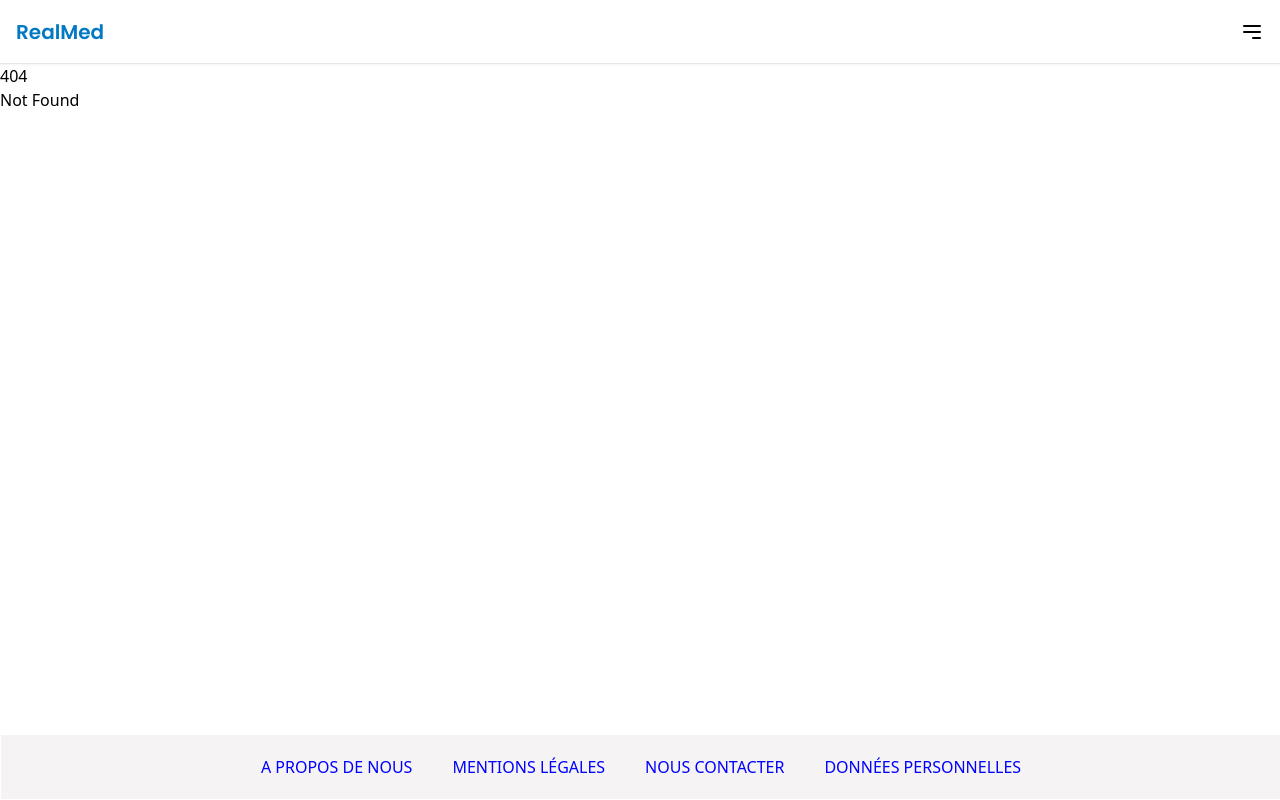
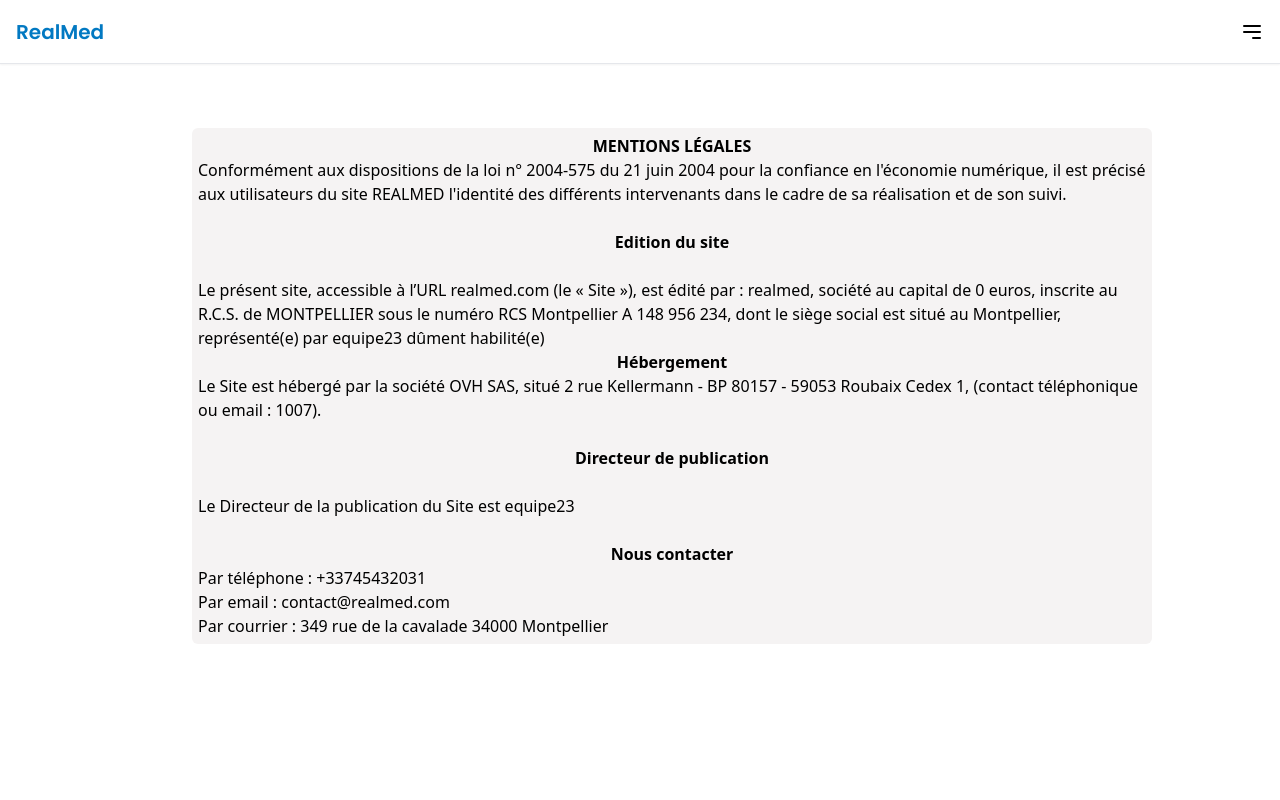
Before and after one commit to KuciaGuillaume/RealMed, a SvelteKit app in the folder front/: page /legal_notices in a window 1280 px wide. Before the commit this address had no page. Built offline with nearby package versions, Linux system fonts and the light colour scheme.

Commit message:
fix footer

```diff
--- a/front/src/lib/components/Footer.svelte
+++ b/front/src/lib/components/Footer.svelte
@@ -1,9 +1,9 @@
 <div
-    class="fixed bottom-px left-px min-h-16 text-center align-text-bottom flex items-center justify-center bg-cgray"
+    class="bottom-px left-px min-h-16 text-center align-text-bottom flex items-center justify-center bg-cgray"
     style="color:blue; text-transform:uppercase; overflow-x:hidden; width:100%"
 >
-    <span><a href="apropos">A propos de nous</a></span>
-    <span class="ml-10"><a href="mentions_legales">Mentions légales</a></span>
-    <span class="mx-10"><a href="nous_contacter">Nous contacter</a></span>
-    <span><a href="donnees_personnel">Données personnelles</a></span>
+    <span><a href="about">A propos de nous</a></span>
+    <span class="ml-10"><a href="legal_notices">Mentions légales</a></span>
+    <span class="mx-10"><a href="contact_us">Nous contacter</a></span>
+    <span><a href="personal_data">Données personnelles</a></span>
 </div>
--- a/front/src/lib/components/Header.svelte
+++ /dev/null
@@ -1,9 +0,0 @@
-<header
-    class="w-screen absolute top-px left-px min-h-16 align-text-bottom flex items-center bg-cgray"
->
-    <div class="target:shadow-lg pl-6">
-        <a href="/" class="text-blue-600 visited:text-purple-600 ...">
-            Accueil
-        </a>
-    </div>
-</header>
--- a/front/src/routes/+layout.svelte
+++ b/front/src/routes/+layout.svelte
@@ -7,5 +7,4 @@
 <div class="flex flex-col w-full">
   <NavBar />
   <slot />
-  <Footer />
 </div>
--- a/front/src/routes/+page.svelte
+++ b/front/src/routes/+page.svelte
@@ -4,6 +4,7 @@
   import NewsFeed from "$lib/components/NewsFeed/NewsFeed.svelte";
   import FaqContainer from "$lib/components/Faq/FaqContainer.svelte";
   import SearchPanel from "$lib/components/SearchPanel/SearchPanel.svelte";
+  import Footer from "$lib/components/Footer.svelte";
 
   $: drug = $page.url.searchParams.get("drug");
   $: condition = $page.url.searchParams.get("condition");
@@ -16,6 +17,7 @@
 {#if !isSearched}
   <NewsFeed />
   <FaqContainer />
+  <Footer />
 {:else}
   <DrugComparator />
 {/if}
--- a/front/src/routes/apropos/+page.svelte
+++ b/front/src/routes/about/+page.svelte
@@ -1,10 +1,3 @@
-<script>
-    import Footer from "$lib/components/Footer.svelte";
-    import Header from "$lib/components/Header.svelte";
-</script>
-
-<!-- <Header /> -->
-
 <div class="card-container">
     <div class="card">
         <div class="card-header">
@@ -63,5 +56,3 @@
         </div>
     </div>
 </div>
-
-<Footer />
--- a/front/src/routes/nous_contacter/+page.svelte
+++ b/front/src/routes/contact_us/+page.svelte
@@ -1,10 +1,3 @@
-<script>
-    import Footer from "$lib/components/Footer.svelte";
-    import Header from "$lib/components/Header.svelte";
-</script>
-
-<Header />
-
 <div class="mt-12 p-2">
     <div class="mx-auto max-w-2xl text-center">
         <h6 class="text-1xl font-bold tracking-tight text-gray-900 sm:text-4xl">
@@ -58,4 +51,3 @@
         </div>
     </form>
 </div>
-<Footer />
--- a/front/src/routes/mentions_legales/+page.svelte
+++ b/front/src/routes/legal_notices/+page.svelte
@@ -1,10 +1,3 @@
-<script>
-    import Footer from "$lib/components/Footer.svelte";
-    import Header from "$lib/components/Header.svelte";
-</script>
-
-<Header />
-
 <div
     class="w-3/4 align-text-bottom bg-cgray relative mx-48 rounded-md p-1.5 my-8 mt-16"
 >
@@ -42,5 +35,3 @@
     Par email : contact@realmed.com <br />
     Par courrier : 349 rue de la cavalade 34000 Montpellier
 </div>
-
-<Footer />
--- a/front/src/routes/donnees_personnel/+page.svelte
+++ b/front/src/routes/personal_data/+page.svelte
@@ -1,10 +1,3 @@
-<script>
-    import Footer from "$lib/components/Footer.svelte";
-    import Header from "$lib/components/Header.svelte";
-</script>
-
-<Header />
-
 <div class="donnees__personnelles">
     <!-- Editeur du site Le présent site web est édité par REALMED. SAS au capital de
     0 euros. Adresse : 349 rue de la Cavalade 34000 Montpellier Téléphone :
@@ -164,5 +157,3 @@
     cette page pour prendre connaissance des éventuelles modifications ou mises à
     jour apportées à notre politique de confidentialité.
 </div>
-
-<Footer />
```
